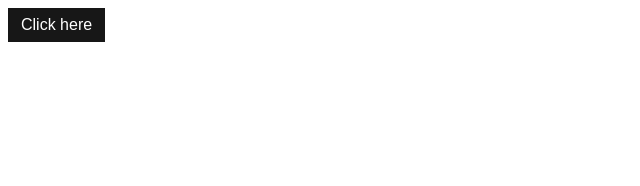
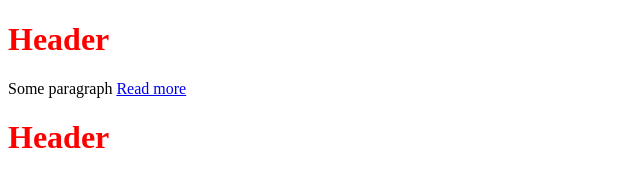
Before and after one commit to NurasylDizimov/web-practice, a plain HTML site: page index.html in a window 1280 px wide. Shown: the whole page, without its empty margins (0-640 px from the left). Drawn offline with Linux system fonts and the light colour scheme.

Commit message:
My second commit

```diff
--- a/global.css
+++ b/global.css
@@ -1,12 +1,3 @@
-body {
-    font-family: "Trebduchett MS", sans-serif;
+.article >  h1 {
+    color: red;
 }
-
-.button {
-    background: rgb(23,23,23);
-    color: #fff;
-    padding: 8px 13px;
-    display: inline-block;
-    text-decoration: none;
-    border:1px solid: #000;
-}
--- a/index.html
+++ b/index.html
@@ -6,6 +6,12 @@
        <title>My practice file</title>
     </head>
     <body>
-        <a class="button" href="#">Click here</a>
+       <div class="article">
+           <h1>Header</h1>
+           <p>Some paragraph
+           <a href="#">Read more</a>
+           <h1>Header</h1>
+           </p>
+       </div>
     </body>
 </html>
```
